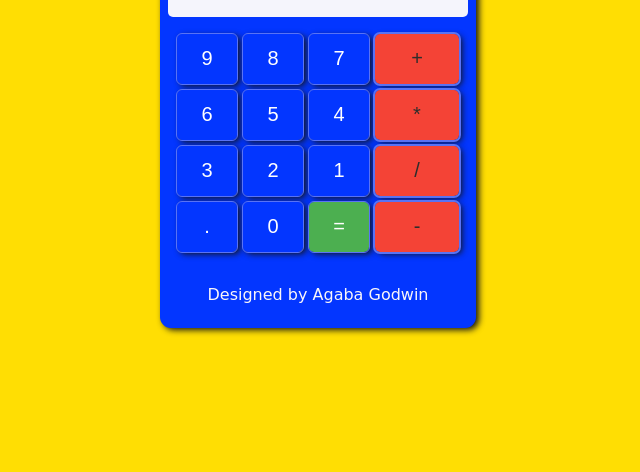
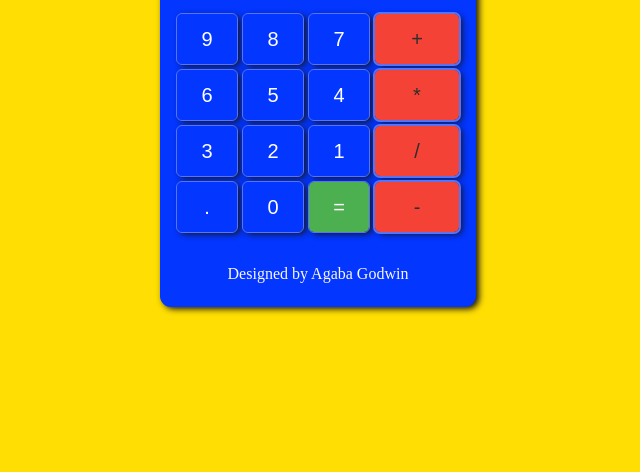
Before and after one commit to Mr-godwin/javascript-web-Calculator, a plain HTML site: page index.html in a window 1280 px wide. Shown: the part 328-800 px from the top of the page, without its empty margins (322-962 px from the left). Drawn offline with Linux system fonts and the light colour scheme.

Commit message:
Update styles.css

```diff
--- a/styles.css
+++ b/styles.css
@@ -2,7 +2,7 @@ html, body {
     margin: 0;
     padding: 0;
     font-size: medium;
-    font-family: cursive;
+    font-family:auto;
     text-align: center;
     min-height: 100vh;
     background-color:  #FFDE03;
```
